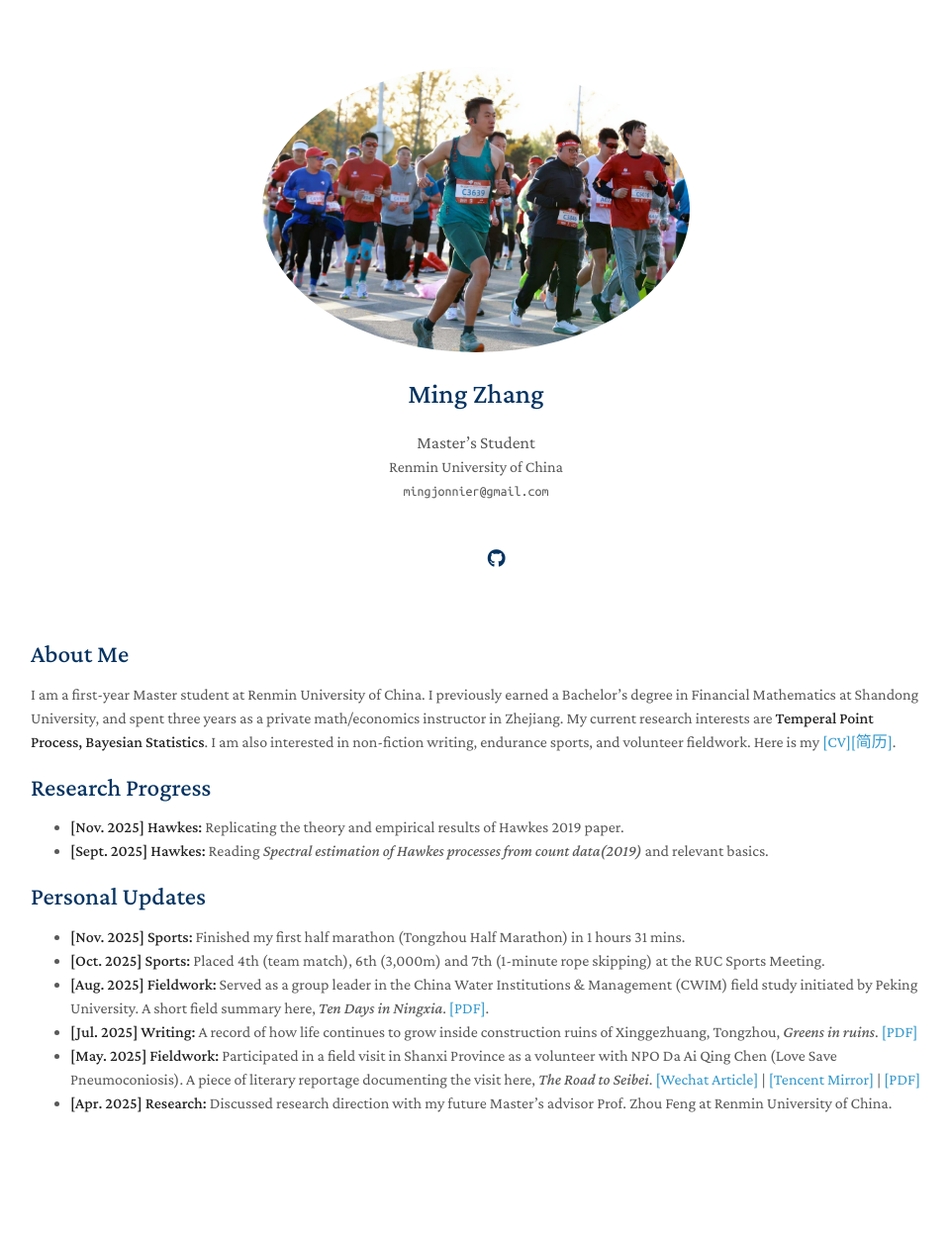
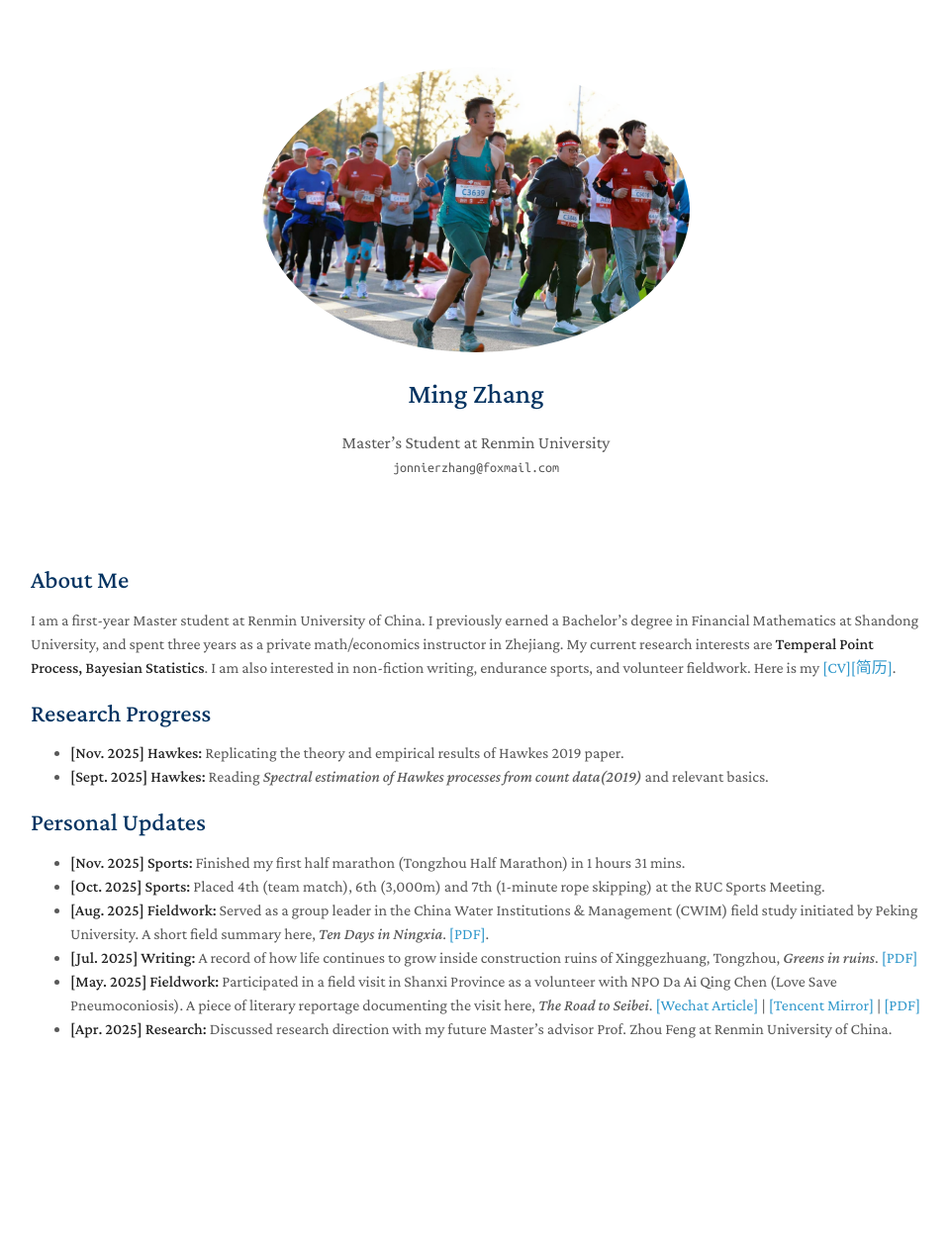
Before and after one commit to zhangming4153/zhangming4153.github.io, a Jekyll site: the page built from index.md, in a window 1280 px wide. Shown: the whole page at 99% size, without its empty margins (159-1119 px from the left). Built offline with Jekyll 4.4.1, drawn with Linux system fonts in a browser that asks for light colours; a style sheet for code colours, icons or effects is not loaded; our own code applies the rules of GitHub Pages for plain Markdown files; after the commit the page ends 1176 px from its top, so only the background shows below that.

Commit message:
Update _config.yml

```diff
--- a/_config.yml
+++ b/_config.yml
@@ -1,8 +1,8 @@
 # Basic Information
 title: Ming Zhang
-position: Master’s Student
-affiliation: Renmin University of China
-email: mingjonnier@gmail.com
+position: Master’s Student at Renmin University
+# affiliation: Renmin University of China
+email: jonnierzhang@foxmail.com
 
 # Search Engine Optimization
 keywords: statistics, machine learning, AI, causal inference
@@ -10,8 +10,8 @@ description: Ming Zhang is a Master student in Statistics and AI at Renmin Unive
 canonical: https://zhangming4153.github.io/
 
 # Links
-cv_link: assets/files/CV_MingZhang_en.pdf
-github_link: https://github.com/zhangming4153
+# cv_link: assets/files/CV_MingZhang_en.pdf
+# github_link: https://github.com/zhangming4153
 
 # Images
 avatar: ./assets/img/profile.png
```
